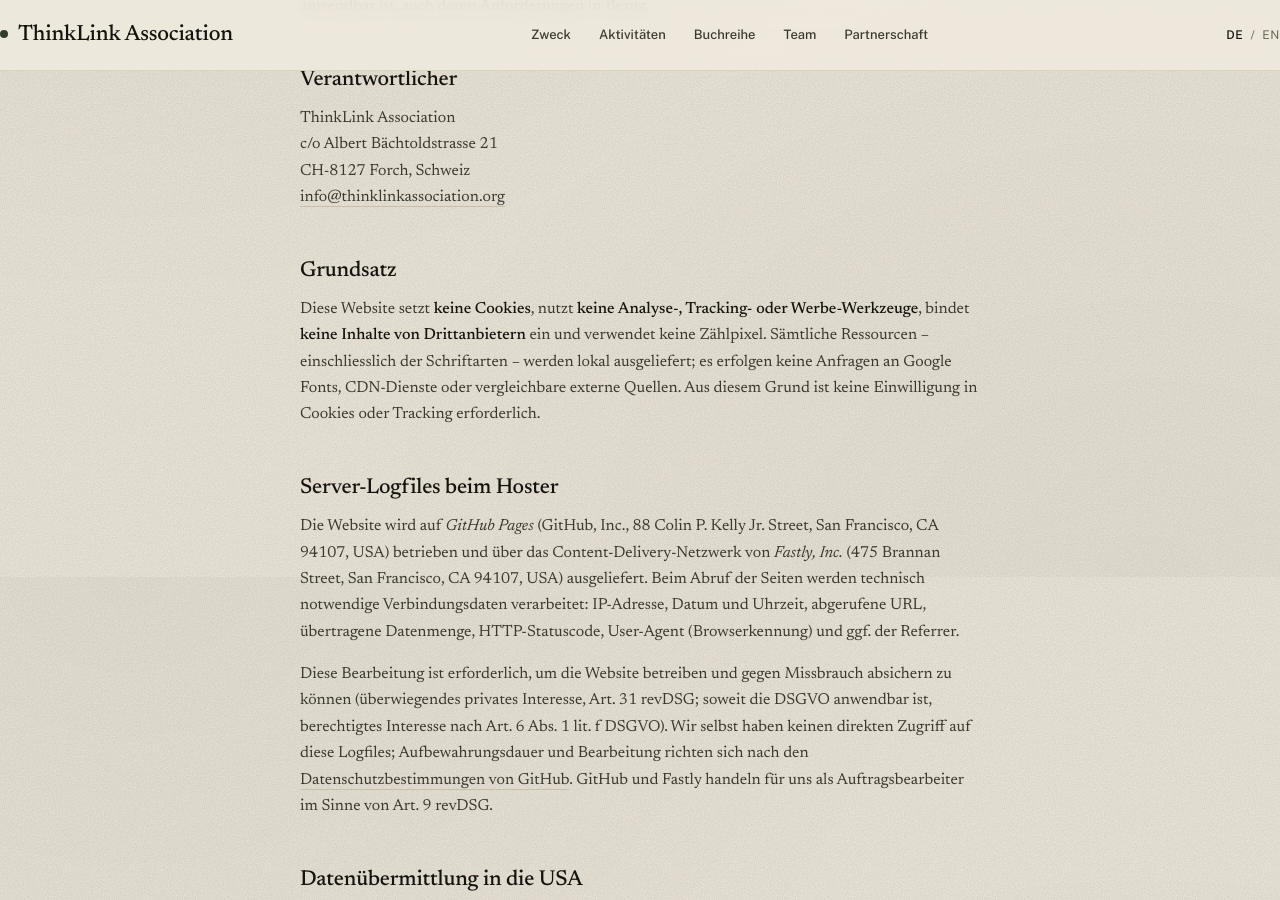
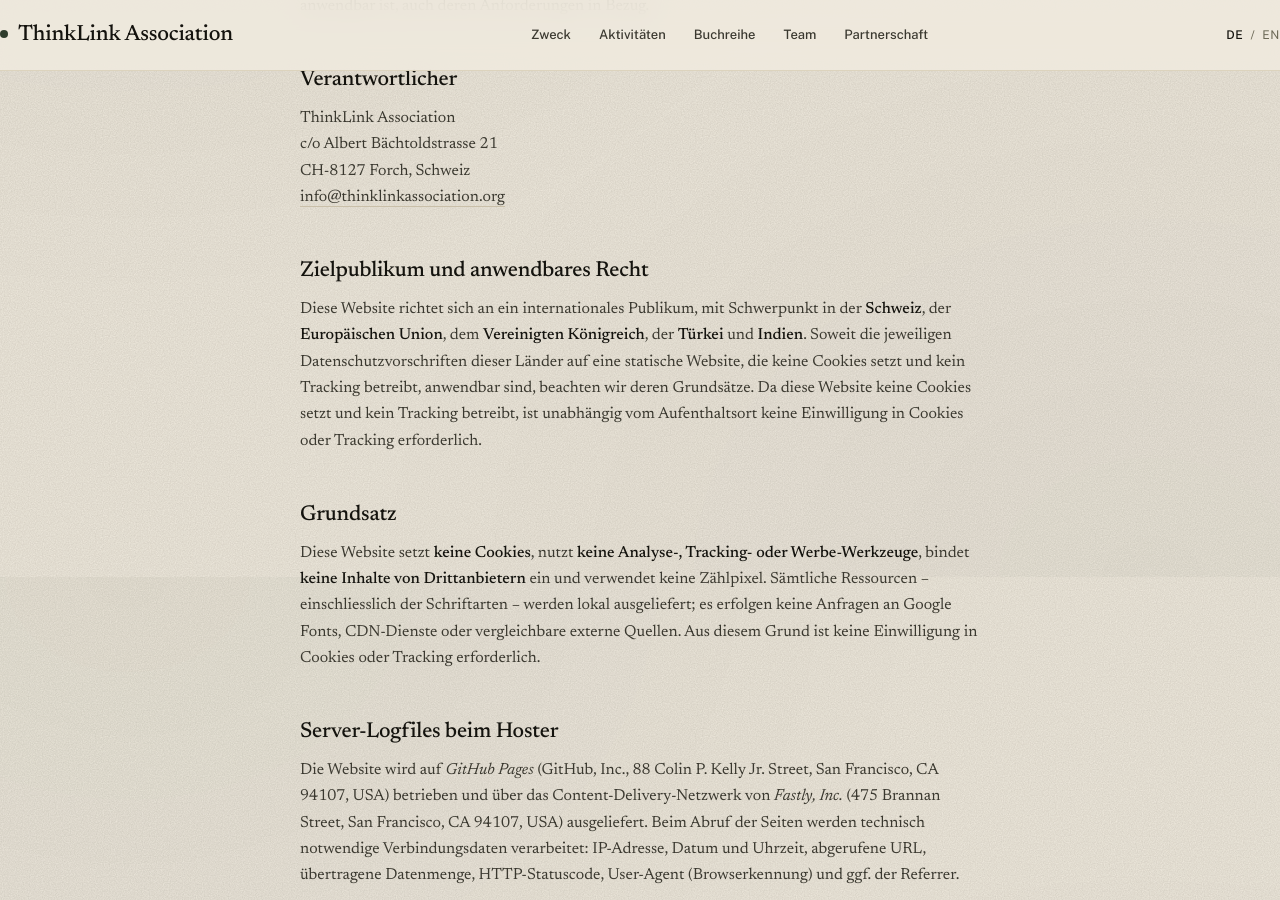
Before and after one commit to sschuez/thinklink, a Jekyll site: the page built from datenschutz.html, in a window 1280 px wide and 900 px high, scrolled down 323 px. Built offline with Jekyll 4.4.1, drawn with Linux system fonts in a browser that asks for light colours.

Commit message:
Add target audience to privacy notice; remove statutes link

```diff
--- a/_includes/footer.html
+++ b/_includes/footer.html
@@ -4,14 +4,12 @@
   {% assign footer_imprint_url = '/en/imprint.html' %}
   {% assign footer_privacy = 'Privacy' %}
   {% assign footer_privacy_url = '/en/privacy.html' %}
-  {% assign footer_statutes = 'Statutes' %}
 {% else %}
   {% assign footer_rights = '© 2026 ThinkLink Association · Alle Rechte vorbehalten' %}
   {% assign footer_imprint = 'Impressum' %}
   {% assign footer_imprint_url = '/impressum.html' %}
   {% assign footer_privacy = 'Datenschutz' %}
   {% assign footer_privacy_url = '/datenschutz.html' %}
-  {% assign footer_statutes = 'Statuten' %}
 {% endif %}
 
 <footer class="site-footer">
@@ -20,7 +18,6 @@
     <div class="site-footer-links">
       <a href="{{ footer_imprint_url | relative_url }}">{{ footer_imprint }}</a>
       <a href="{{ footer_privacy_url | relative_url }}">{{ footer_privacy }}</a>
-      <a href="#">{{ footer_statutes }}</a>
     </div>
   </div>
 </footer>
--- a/datenschutz.html
+++ b/datenschutz.html
@@ -19,6 +19,11 @@
         c/o Albert Bächtoldstrasse 21<br>
         CH-8127 Forch, Schweiz<br>
         <a href="mailto:info@thinklinkassociation.org">info@thinklinkassociation.org</a>
+      </p>
+
+      <h2>Zielpublikum und anwendbares Recht</h2>
+      <p>
+        Diese Website richtet sich an ein internationales Publikum, mit Schwerpunkt in der <strong>Schweiz</strong>, der <strong>Europäischen Union</strong>, dem <strong>Vereinigten Königreich</strong>, der <strong>Türkei</strong> und <strong>Indien</strong>. Soweit die jeweiligen Datenschutzvorschriften dieser Länder auf eine statische Website, die keine Cookies setzt und kein Tracking betreibt, anwendbar sind, beachten wir deren Grundsätze. Da diese Website keine Cookies setzt und kein Tracking betreibt, ist unabhängig vom Aufenthaltsort keine Einwilligung in Cookies oder Tracking erforderlich.
       </p>
 
       <h2>Grundsatz</h2>
--- a/en/privacy.html
+++ b/en/privacy.html
@@ -19,6 +19,11 @@
         c/o Albert Bächtoldstrasse 21<br>
         CH-8127 Forch, Switzerland<br>
         <a href="mailto:info@thinklinkassociation.org">info@thinklinkassociation.org</a>
+      </p>
+
+      <h2>Target audience and applicable law</h2>
+      <p>
+        This website addresses an international audience, with a focus on <strong>Switzerland</strong>, the <strong>European Union</strong>, the <strong>United Kingdom</strong>, <strong>Turkey</strong> and <strong>India</strong>. Where the respective data-protection laws of these countries apply to a static website that sets no cookies and performs no tracking, we observe their core principles. Because this website sets no cookies and performs no tracking, no consent to cookies or tracking is required regardless of your location.
       </p>
 
       <h2>Principle</h2>
```
Also changed, not shown: CLAUDE.md (+16 -3 lines).
